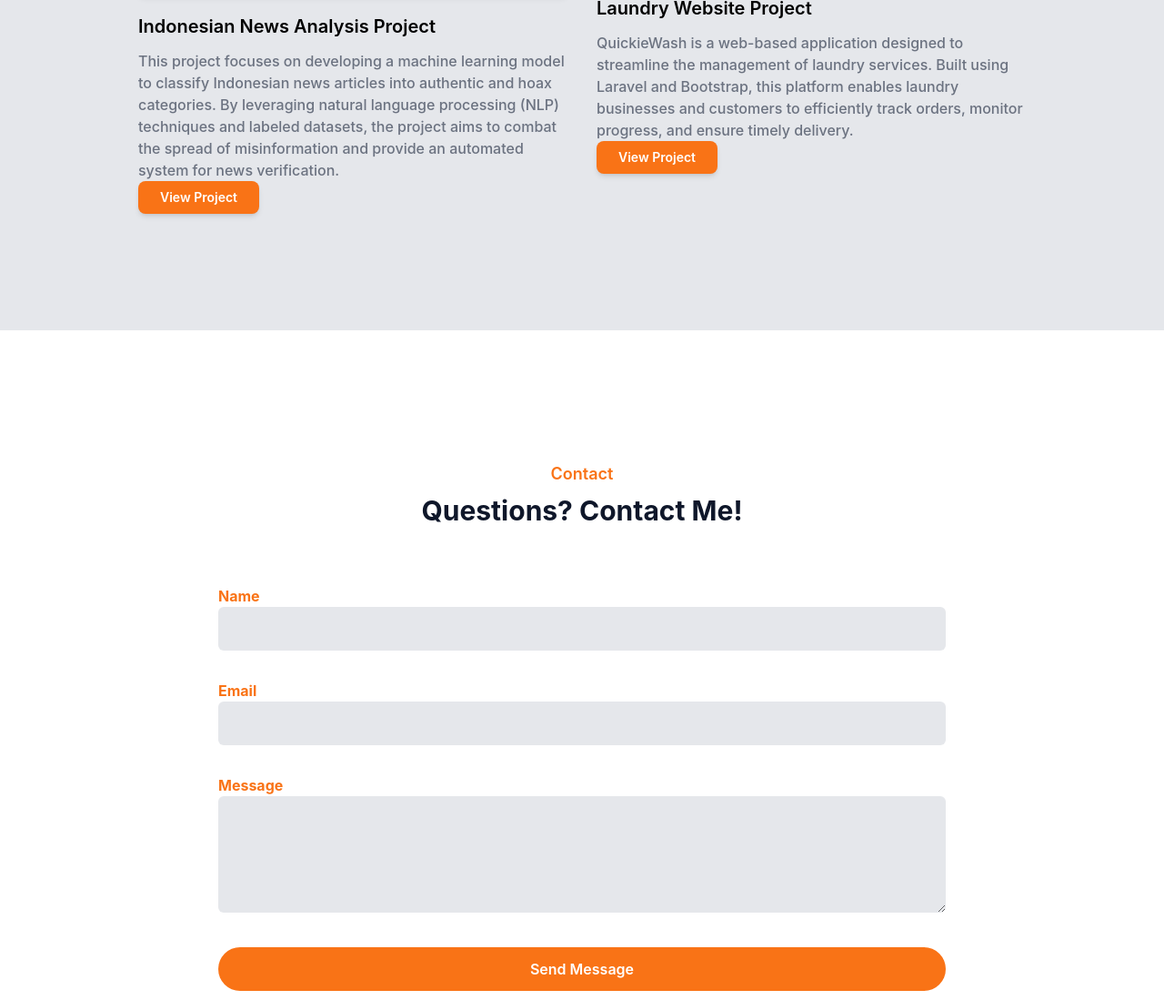
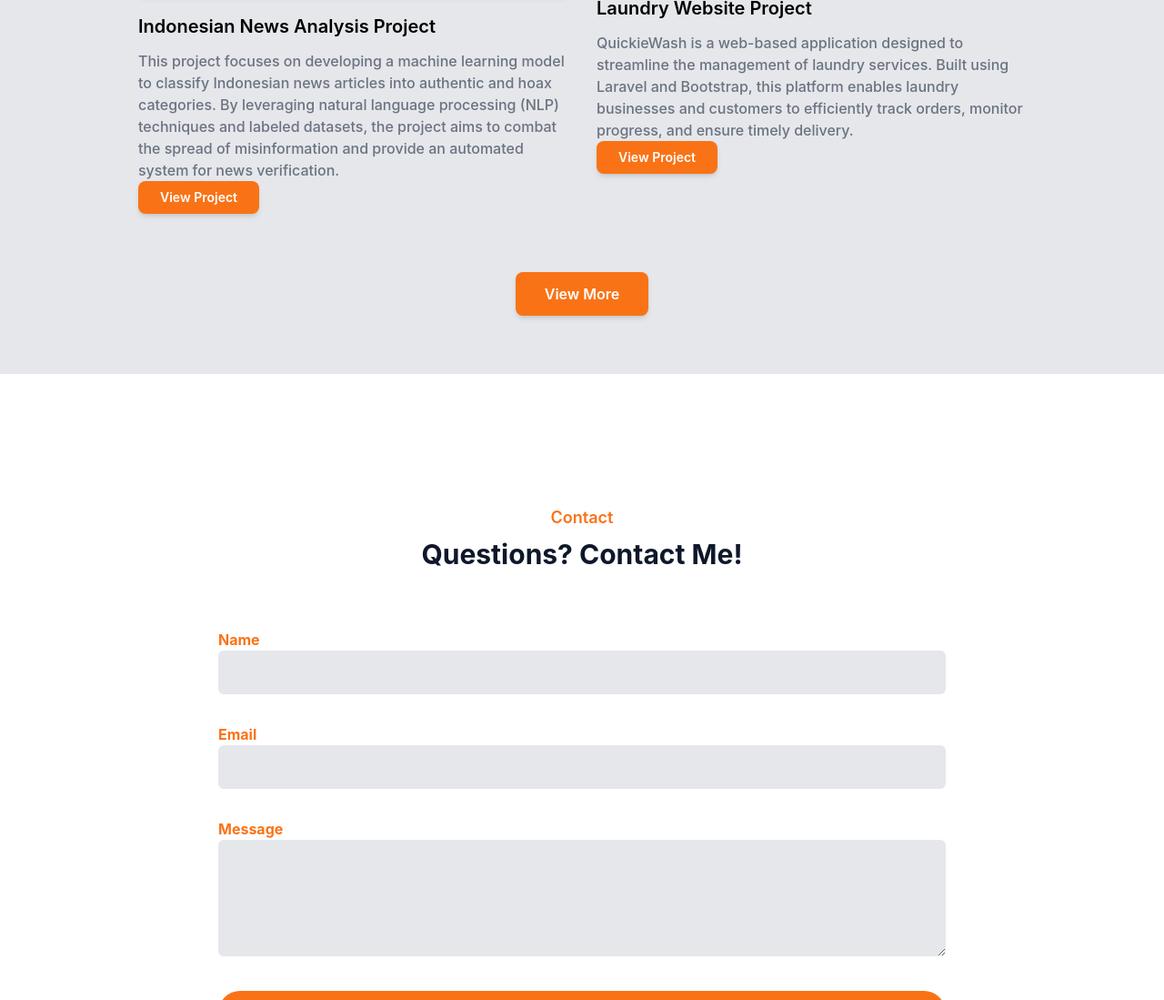
Before and after one commit to RudyHartanto04/PortfolioRudyH, a website: page index.html in a window 1280 px wide. Shown: the part 2139-3238 px from the top of the page at 91% size. Drawn offline with Linux system fonts and the light colour scheme.

Commit message:
Update index.html

```diff
--- a/index.html
+++ b/index.html
@@ -198,6 +198,13 @@
                         View Project
                     </a>
                 </div>
+
+                <div class="w-full px-4 mt-8 text-center">
+                    <a href="#more-projects"
+                       class="inline-block px-8 py-3 text-base font-semibold text-white bg-primary rounded-lg shadow-md hover:bg-dark transition">
+                        View More
+                    </a>
+                </div>
              </div>
             </div>
         </div>
```
